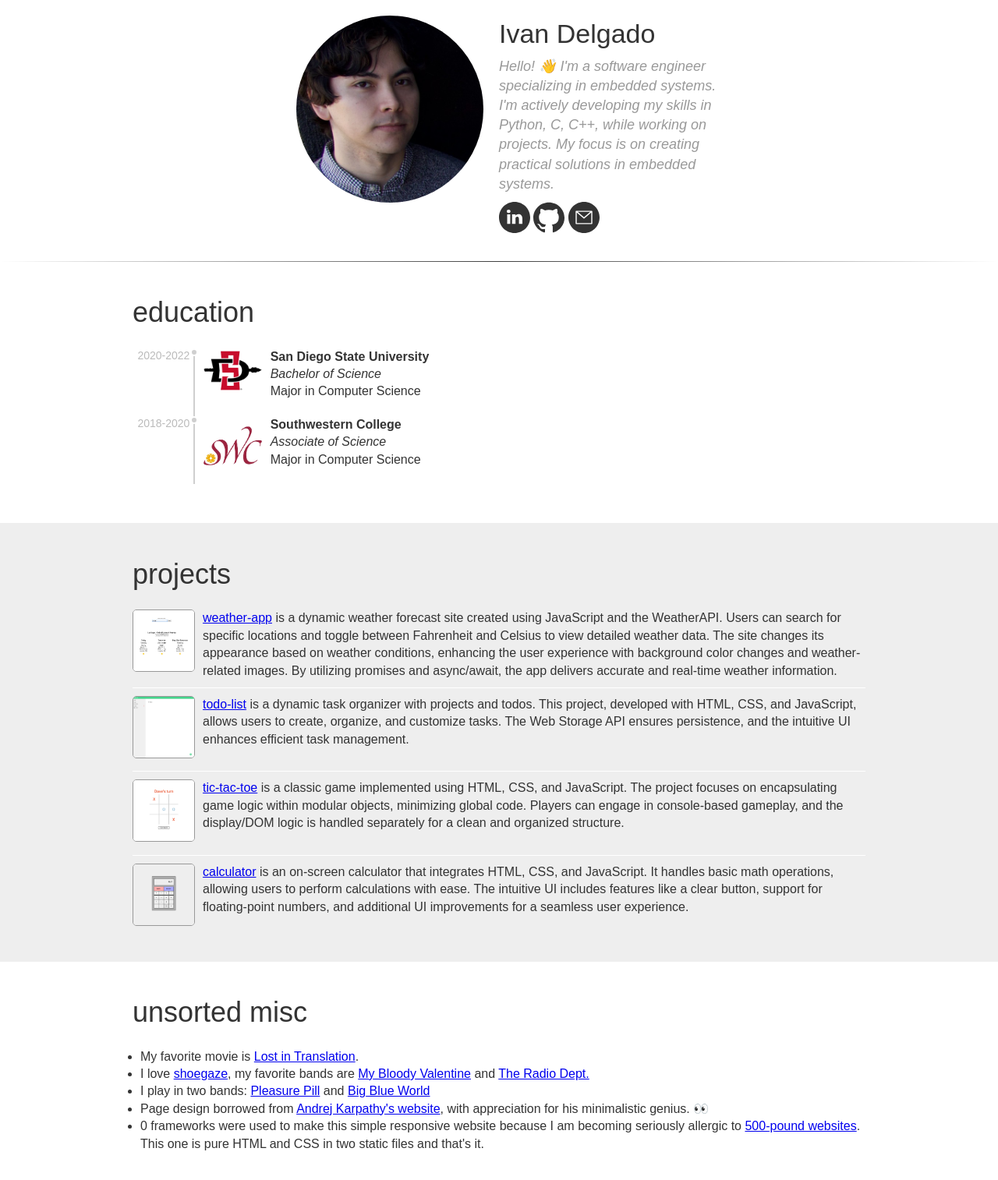
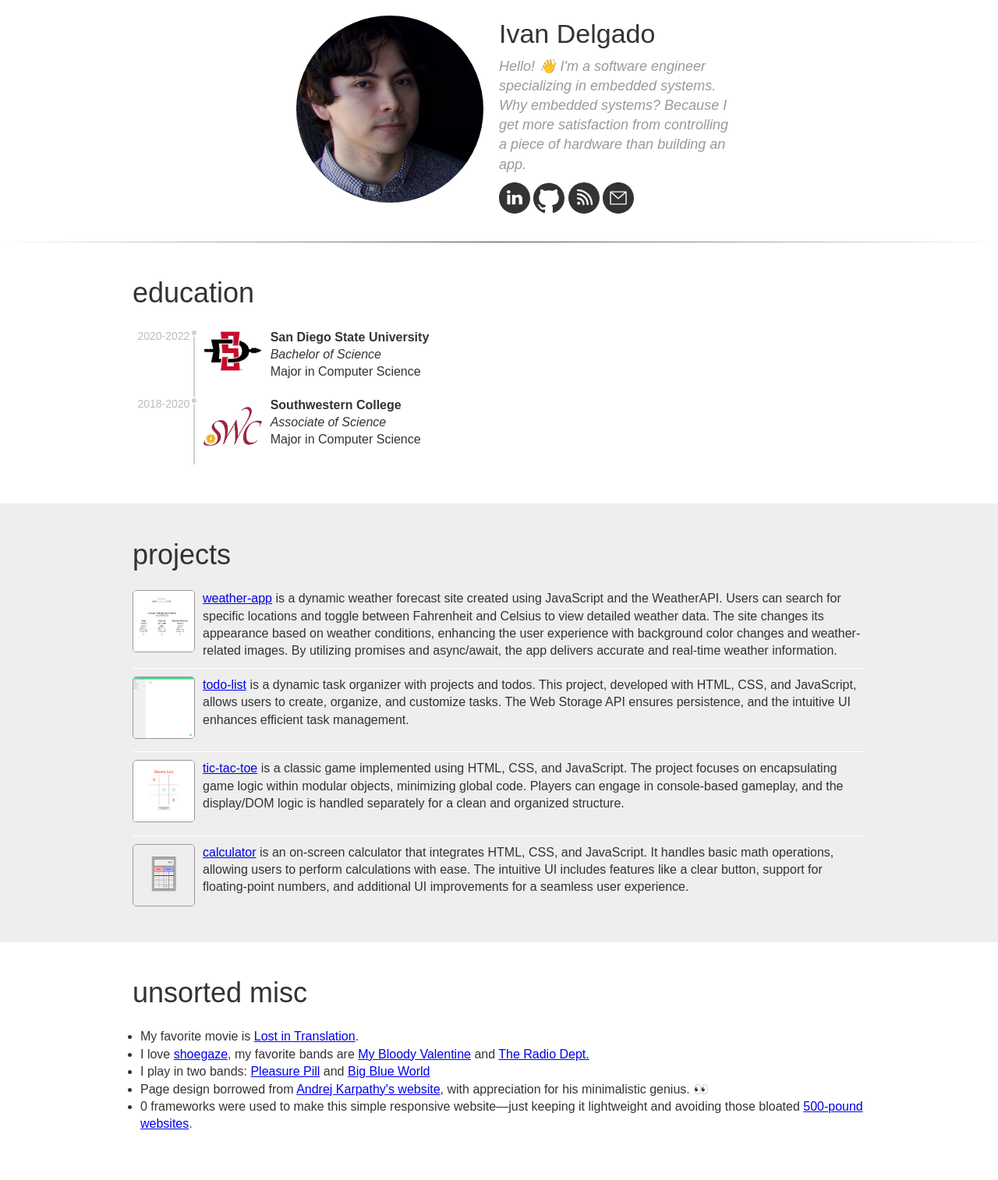
Before and after one commit to vndlgd/vndlgd.github.io, a plain HTML site: page index.html in a window 1280 px wide. Shown: the whole page at 78% size. Drawn offline with Linux system fonts and the light colour scheme.

Commit message:
Update content

```diff
--- a/index.html
+++ b/index.html
@@ -18,9 +18,8 @@
           <h1>Ivan Delgado</h1>
           <h2>
             Hello! 👋 I'm a software engineer specializing in embedded systems.
-            I'm actively developing my skills in Python, C, C++, while working
-            on projects. My focus is on creating
-            practical solutions in embedded systems.
+            Why embedded systems? Because I get more satisfaction from
+            controlling a piece of hardware than building an app.
           </h2>
           <div id="contact-icons">
             <a href="https://linkedin.com/in/vndlgd"
@@ -28,6 +27,9 @@
             /></a>
             <a href="https://github.com/vndlgd"
               ><img src="assets/cgithub.svg" class="icon"
+            /></a>
+            <a href="https://dev.to/ivandelgado"
+              ><img src="assets/crss.svg" class="icon"
             /></a>
             <a href=""
               ><img
@@ -171,10 +173,9 @@
           appreciation for his minimalistic genius. 👀
         </li>
         <li>
-          0 frameworks were used to make this simple responsive website because
-          I am becoming seriously allergic to
+          0 frameworks were used to make this simple responsive website—just
+          keeping it lightweight and avoiding those bloated
           <a href="https://motherfuckingwebsite.com/">500-pound websites</a>.
-          This one is pure HTML and CSS in two static files and that's it.
         </li>
       </ul>
     </div>
```
